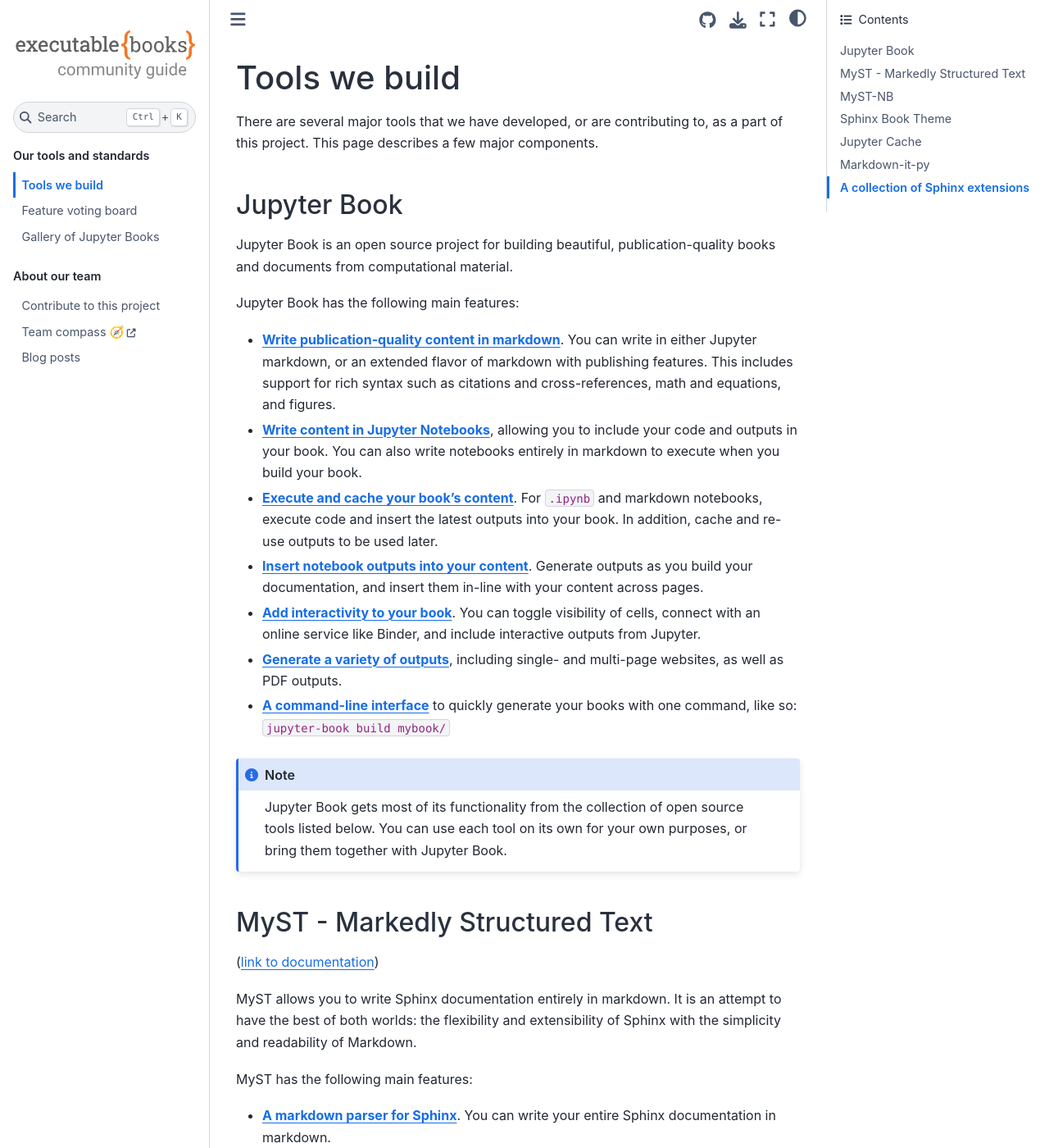
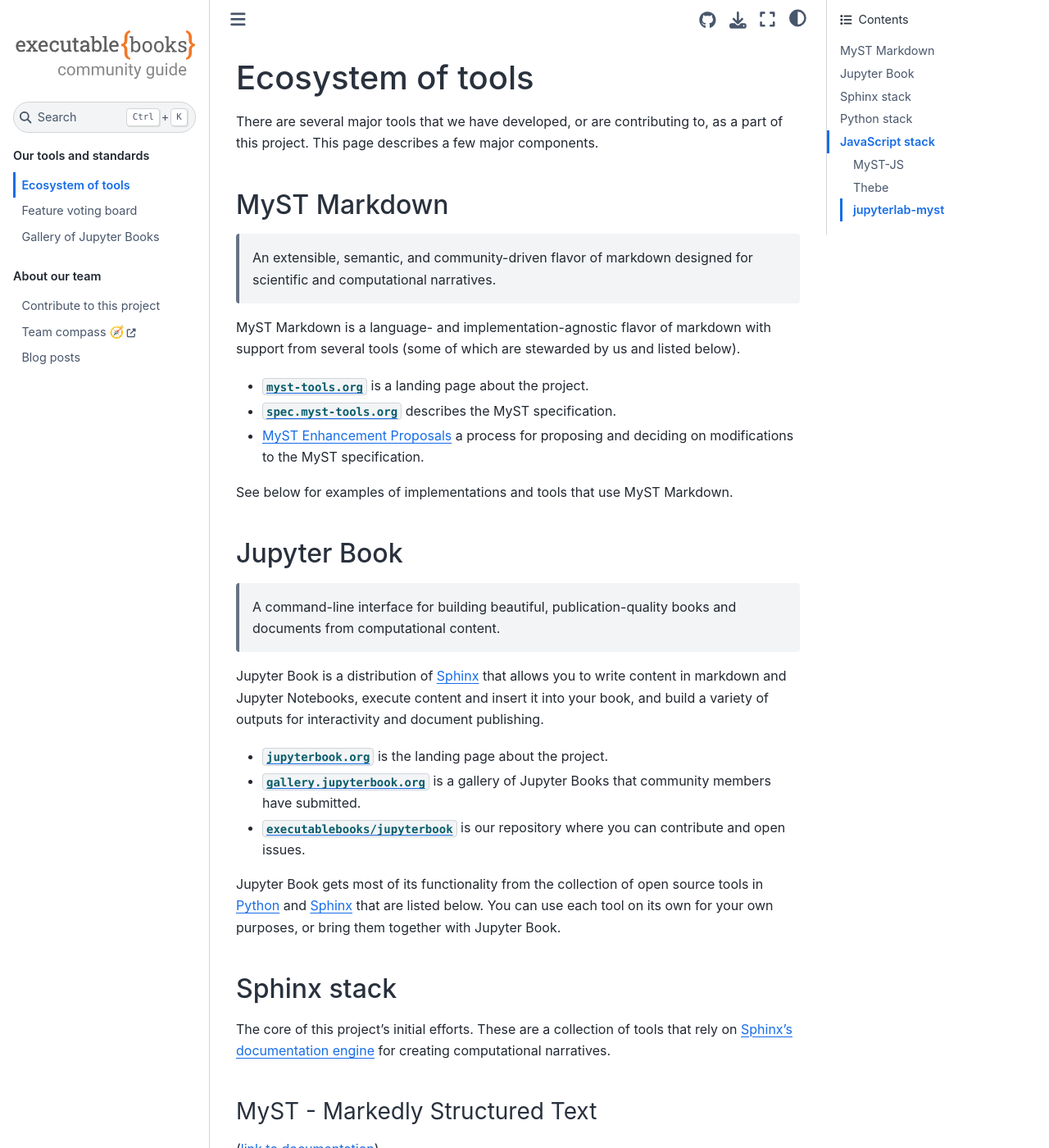
Before and after one commit to executablebooks/meta, a Sphinx documentation site: the page built from docs/tools.md, in a window 1280 px wide and 1400 px high. Shown: the whole window at 82% size. Built offline with Sphinx 7.4.7 and the Sphinx Book theme 1.1.4, drawn with Linux system fonts in a browser that asks for light colours; some of the changed text lies outside the part shown.

````diff
--- a/docs/conf.py
+++ b/docs/conf.py
@@ -24,14 +24,11 @@ root_doc = "index"
 # Add any Sphinx extension module names here, as strings. They can be
 # extensions coming with Sphinx (named 'sphinx.ext.*') or your custom
 # ones.
-extensions = ["myst_nb", "sphinx_design", "ablog", "sphinx.ext.intersphinx"]
-
-# Add any paths that contain templates here, relative to this directory.
-templates_path = ["_templates"]
+extensions = ["myst_nb", "sphinx_design", "ablog", "sphinx.ext.intersphinx", "sphinxext.opengraph"]
 
 fontawesome_included = True
-blog_path = "updates"
-blog_title = "Executable Books Updates"
+blog_path = "blog"
+blog_title = "Executable Books Blog"
 blog_baseurl = "https://executablebooks.org"
 blog_feed_archives = True
 
@@ -44,7 +41,7 @@ nb_execution_mode = "force"
 exclude_patterns = ["_build", "Thumbs.db", ".DS_Store"]
 
 # MyST Configuration
-myst_enable_extensions = ["colon_fence", "linkify"]
+myst_enable_extensions = ["colon_fence", "linkify", "substitution"]
 myst_heading_anchors = 3
 
 # -- Options for HTML output -------------------------------------------------
@@ -73,8 +70,12 @@ html_theme_options = {
 # Intersphinx
 intersphinx_mapping = {"jb": ("https://jupyterbook.org/en/latest", None), "tc": ("https://compass.executablebooks.org/en/latest/", None)}
 
+# Opengraph social cards
+ogp_social_cards = {
+    "image": "_static/logo-square.png",
+}
+
 # -- Custom scripts ----------------------------------------------------------
-
 import os
 from pathlib import Path
 import random
--- a/docs/tools.md
+++ b/docs/tools.md
@@ -1,50 +1,46 @@
-# Tools we build
+# Ecosystem of tools
 
 There are several major tools that we have developed, or are contributing to,
 as a part of this project. This page describes a few major components.
 
+(tools:myst)=
+## MyST Markdown
 
+> An extensible, semantic, and community-driven flavor of markdown designed for scientific and computational narratives.
+
+MyST Markdown is a language- and implementation-agnostic flavor of markdown with support from several tools (some of which are stewarded by us and listed below).
+
+- [`myst-tools.org`](https://myst-tools.org) is a landing page about the project.
+- [`spec.myst-tools.org`](https://spec.myst-tools.org) describes the MyST specification.
+- [MyST Enhancement Proposals](https://github.com/executablebooks/myst-enhancement-proposals) a process for proposing and deciding on modifications to the MyST specification.
+
+See below for examples of implementations and tools that use MyST Markdown.
+
+(tools:jupyter-book)=
 ## Jupyter Book
 
-Jupyter Book is an open source project for building beautiful,
-publication-quality books and documents from computational material.
+> A command-line interface for building beautiful, publication-quality books and documents from computational content.
 
-Jupyter Book has the following main features:
+Jupyter Book is a distribution of [Sphinx](https://sphinx-doc.org) that allows you to write content in markdown and Jupyter Notebooks, execute content and insert it into your book, and build a variety of outputs for interactivity and document publishing.
 
-* **[Write publication-quality content in markdown](https://jupyterbook.org/content-types/markdown.html)**. You can
-  write in either Jupyter markdown, or an extended flavor of markdown with publishing features.
-  This includes support for rich syntax such as citations and cross-references,
-  math and equations, and figures.
-* **[Write content in Jupyter Notebooks](https://jupyterbook.org/content-types/notebooks.html)**, allowing
-  you to include your code and outputs in your book. You can also write
-  notebooks entirely in markdown to execute when you
-  build your book.
-* **[Execute and cache your book's content](https://jupyterbook.org/content/execute.html)**. For `.ipynb` and
-  markdown notebooks, execute code and insert the latest outputs into your book.
-  In addition, cache and re-use outputs to be used later.
-* **[Insert notebook outputs into your content](https://jupyterbook.org/content/executable/output-insert.html)**. Generate outputs
-  as you build your documentation, and insert them in-line with your content across pages.
-* **[Add interactivity to your book](https://jupyterbook.org/interactive/launchbuttons.html)**. You can
-  toggle visibility of cells, connect with an online service like Binder,
-  and include interactive outputs from Jupyter.
-* **[Generate a variety of outputs](https://jupyterbook.org/start/build.html)**, including single- and multi-page websites,
-  as well as PDF outputs.
-* **[A command-line interface](https://jupyterbook.org/reference/cli.html)** to quickly generate your books with one
-  command, like so: `jupyter-book build mybook/`
+- [`jupyterbook.org`](https://jupyterbook.org) is the landing page about the project.
+- [`gallery.jupyterbook.org`](https://executablebooks.org/en/latest/gallery.html) is a gallery of Jupyter Books that community members have submitted.
+- [`executablebooks/jupyterbook`](https://github.com/executablebooks/jupyter-book) is our repository where you can contribute and open issues.
 
-```{note}
-Jupyter Book gets most of its functionality from the collection of open source tools
-listed below. You can use each tool on its own for your own purposes, or bring them
-together with Jupyter Book.
-```
+Jupyter Book gets most of its functionality from the collection of open source tools in [Python](tools:python) and [Sphinx](tools:sphinx) that are listed below.
+You can use each tool on its own for your own purposes, or bring them together with Jupyter Book.
 
-## MyST - Markedly Structured Text
+(tools:sphinx)=
+## Sphinx stack
+
+The core of this project's initial efforts.
+These are a collection of tools that rely on [Sphinx's documentation engine](https://sphinx-doc.org) for creating computational narratives.
+
+### MyST - Markedly Structured Text
 
 ([link to documentation](https://myst-parser.readthedocs.io))
 
-MyST allows you to write Sphinx documentation entirely in markdown.
-It is an attempt to have the best of both worlds: the flexibility
-and extensibility of Sphinx with the simplicity and readability of Markdown.
+> A Sphinx parser for MyST Markdown. MyST allows you to write Sphinx documentation entirely in markdown.
 
 MyST has the following main features:
 
@@ -59,12 +55,13 @@ MyST has the following main features:
 * **[A superset of CommonMark markdown](https://commonmark.org/)**. Any CommonMark markdown
   (such as Jupyter Notebook markdown) is natively supported by the MyST parser.
 
-## MyST-NB
+### MyST-NB
 
 ([link to documentation](https://myst-nb.readthedocs.io/))
 
-`MyST-NB` is an open source tool for working with Jupyter Notebooks in the
-Sphinx ecosystem. It provides the following primary features:
+> A Sphinx extension for executing and reading Jupyter Notebooks with MyST Markdown.
+
+It provides the following primary features:
 
 * **[Parse ipynb files in Sphinx](https://myst-nb.readthedocs.io/en/latest/#installation)**. Directly convert Jupyter
   Notebooks into Sphinx documents.
@@ -81,12 +78,13 @@ Sphinx ecosystem. It provides the following primary features:
 In addition, there are several options for controlling the look and feel of how your
 notebooks are used in your documentation.
 
-## Sphinx Book Theme
+### Sphinx Book Theme
 
 ([link to documentation](https://sphinx-book-theme.readthedocs.io))
 
-This is a lightweight Sphinx theme designed to mimic the look-and-feel of an
-interactive book. It has the following primary features:
+> A lightweight Sphinx theme designed to mimic the look-and-feel of an interactive book.
+
+It has the following primary features:
 
 * **[Bootstrap 4](https://getbootstrap.com/docs/4.0/getting-started/introduction/)**
   for visual elements and functionality.
@@ -97,8 +95,25 @@ interactive book. It has the following primary features:
 * **[Launch buttons for online interactivity](https://sphinx-book-theme.readthedocs.io/en/latest/launch.html)**. For pages that are built with
   computational material, connect your site to an online BinderHub for interactive content.
 
+### A collection of Sphinx extensions
 
-## Jupyter Cache
+In addition to these major tools described above, the EBP also maintains a number
+of tools in the Sphinx ecosystem for writing beautiful online books and documents.
+For example:
+
+* [`sphinx-copybutton`](https://sphinx-copybutton.readthedocs.io/)
+* [`sphinx-design`](https://sphinx-design.readthedocs.io/en/latest/)
+* [`sphinx-togglebutton`](https://sphinx-togglebutton.readthedocs.io/)
+* [`sphinx-autobuild`](https://github.com/executablebooks/sphinx-autobuild)
+
+(tools:python)=
+## Python stack
+
+These are tools written in Python but meant to be re-used across many projects.
+
+### Jupyter Cache
+
+> Allows you to execute and cache notebook files so that you only re-run them when you need to.
 
 ([link to documentation](https://jupyter-cache.readthedocs.io))
 
@@ -112,12 +127,11 @@ text documents), during which it is desired that notebooks can be auto-executed
 only if the notebook had been modified in a way that may alter its code cell
 outputs.
 
-
-## Markdown-it-py
+### Markdown-it-py
 
 ([link to documentation](https://markdown-it-py.readthedocs.io))
 
-> Markdown parser done right. Fast and easy to extend.
+> A markdown parser done right. Fast and easy to extend.
 
 `markdown-it-py` is a Python port of the very popular [markdown-it](https://github.com/markdown-it/markdown-it)
 package. Its goal is to remain as close as possible to the `markdown-it` API and plugin spec.
@@ -130,13 +144,26 @@ Here are its main features:
 - [Safe by default](https://markdown-it-py.readthedocs.io/en/latest/other.html#security)
 
 
+## JavaScript stack
 
-## A collection of Sphinx extensions
+### MyST-JS
 
-In addition to these major tools described above, the EBP also maintains a number
-of tools in the Sphinx ecosystem for writing beautiful online books and documents.
-For example:
+> A JavaScript implementation of MyST Markdown, and a command-line interface for building articles and technical documents for computational narratives.
 
-* [`sphinx-copybutton`](https://sphinx-copybutton.readthedocs.io/)
-* [`sphinx-togglebutton`](https://sphinx-togglebutton.readthedocs.io/)
-* [`sphinx-panels`](https://sphinx-panels.readthedocs.io/en/latest/)
+- [link to repository](https://github.com/executablebooks/mystjs)
+- [link to documentation](https://myst-tools.org/docs/mystjs)
+
+### Thebe
+
+> A JavaScript library that allows you to convert static code blocks into interactive and executable blocks.
+
+It leverages [mybinder.org](https://mybinder.org) or [jupyterlite](https://jupyterlite.readthedocs.io).
+
+- [link to repository](https://github.com/executablebooks/thebe).
+- [link to documentation](https://thebe.readthedocs.io).
+
+### jupyterlab-myst
+
+A JupyterLab extension that allows users to write MyST Markdown in Jupyter Notebooks via JupyterLab.
+
+- [link to repository](https://github.com/executablebooks/jupyterlab-myst).
--- a/requirements.txt
+++ b/requirements.txt
@@ -1,8 +1,9 @@
 sphinx>=4.0.0
 myst-parser[linkify]
 myst-nb
-sphinx-book-theme
+sphinx-book-theme>=0.4.0a1  # So we can try out new changes in our docs
 sphinx-design
+sphinxext-opengraph
 ablog
 
 # For the feature voting code
````
Also changed, not shown: docs/blog/2023/announce-mystjs.md (added, +140 -0 lines), docs/index.md (+69 -8 lines), .readthedocs.yml, docs/_static/python-stack.excalidraw.svg (added), docs/blog.md (renamed from docs/updates.md), docs/blog/2020-02-25-hello-world.md (renamed from docs/updates/2020-02-25-hello-world.md), docs/blog/2020-08-07-announce-book.md (renamed from docs/updates/2020-08-07-announce-book.md), docs/blog/2021-06-18-update-toc.md (renamed from docs/updates/2021-06-18-update-toc.md), docs/blog/2021-06-5-release-jb-v0.11.1.md (renamed from docs/updates/2021-06-5-release-jb-v0.11.1.md), docs/blog/2021-12-18-agu-2021.md (renamed from docs/updates/2021-12-18-agu-2021.md), docs/blog/2022-11-16-project-update.md (renamed from docs/updates/2022-11-16-project-update.md), docs/blog/images/citation-example.png (renamed from docs/updates/images/citation-example.png), docs/blog/images/figure-example.png (renamed from docs/updates/images/figure-example.png), docs/blog/images/jb-ui.png (renamed from docs/updates/images/jb-ui.png), 3 other files.
